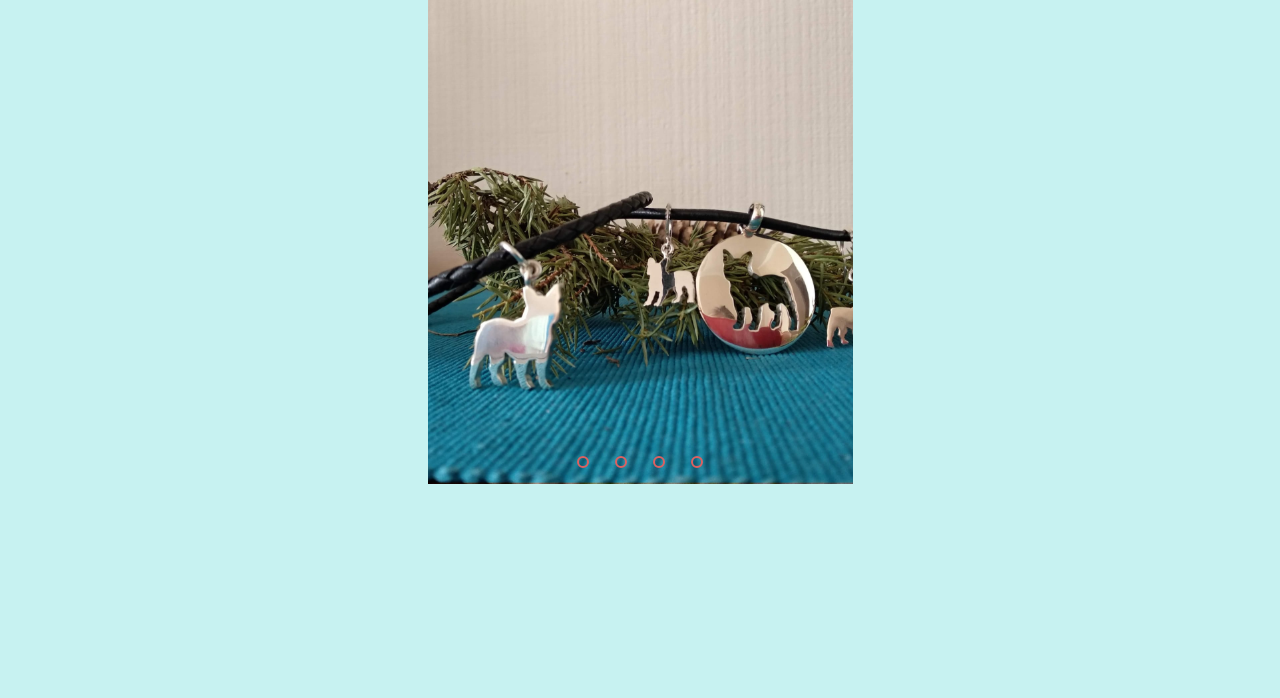
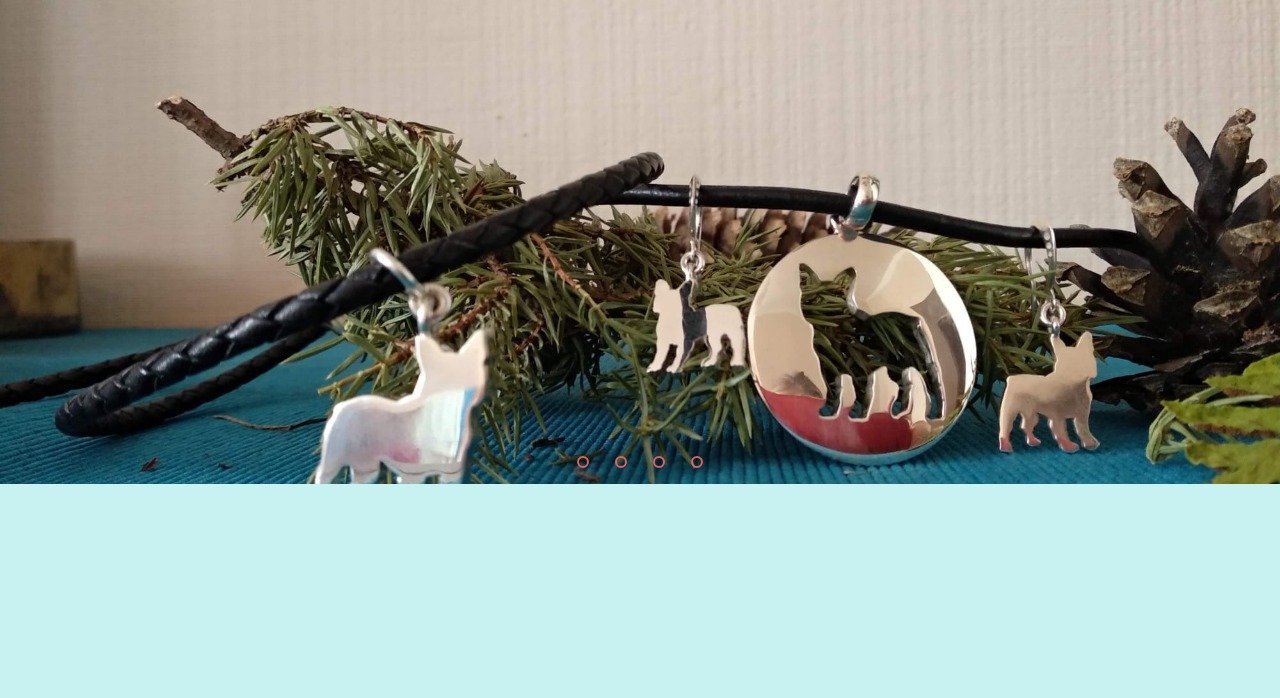
Before and after one commit to RolandVels/maija-jewelry, a plain HTML site: page index.html in a window 1280 px wide. Shown: the part 102-800 px from the top of the page. Drawn offline with nearby package versions, Linux system fonts and the light colour scheme.

Commit message:
mover responsive slider

```diff
--- a/style.css
+++ b/style.css
@@ -66,7 +66,7 @@ body h1{
     }
 
     .slider{
-        width: 320px;
+        width: 100vw;
         height: 500px;
         overflow: hidden;
     }
@@ -86,7 +86,7 @@ body h1{
     }
 
     .slide img{
-        width: 320px;
+        width: 100vw;
         height: 500px;
         object-fit: cover;
         object-position: center;
@@ -94,7 +94,7 @@ body h1{
       /* manual slide navigation start */
       .navigation-manual{
         position: absolute;
-        width: 320px;
+        width: 100vw;
         height: 500px;
         display: flex;
         justify-content: center;
@@ -137,7 +137,7 @@ body h1{
     /* image slider end */
 }
 
-@media (min-width:375px) {
+/* @media (min-width:375px) {
   .slider{
     width: 375px;
 }
@@ -154,14 +154,14 @@ body h1{
 
 @media (min-width:425px) {
   .slider{
-    width: 425px;
+    width: 100vw;
 }
 
 .slide img{
-  width: 425px;
+  width: 100vw;
 }
 
 .navigation-manual{
-  width: 425px;
+  width: 100vw;
 }
-}
+} */
```
